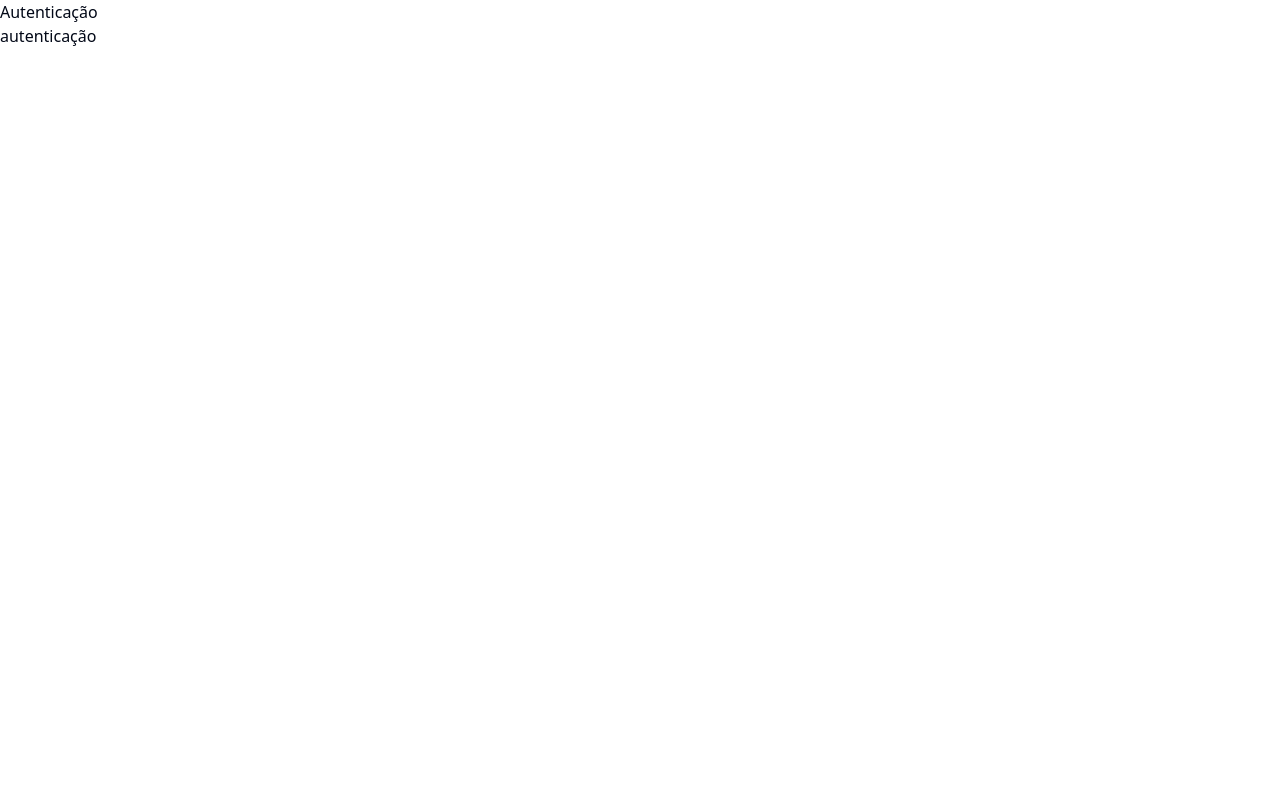
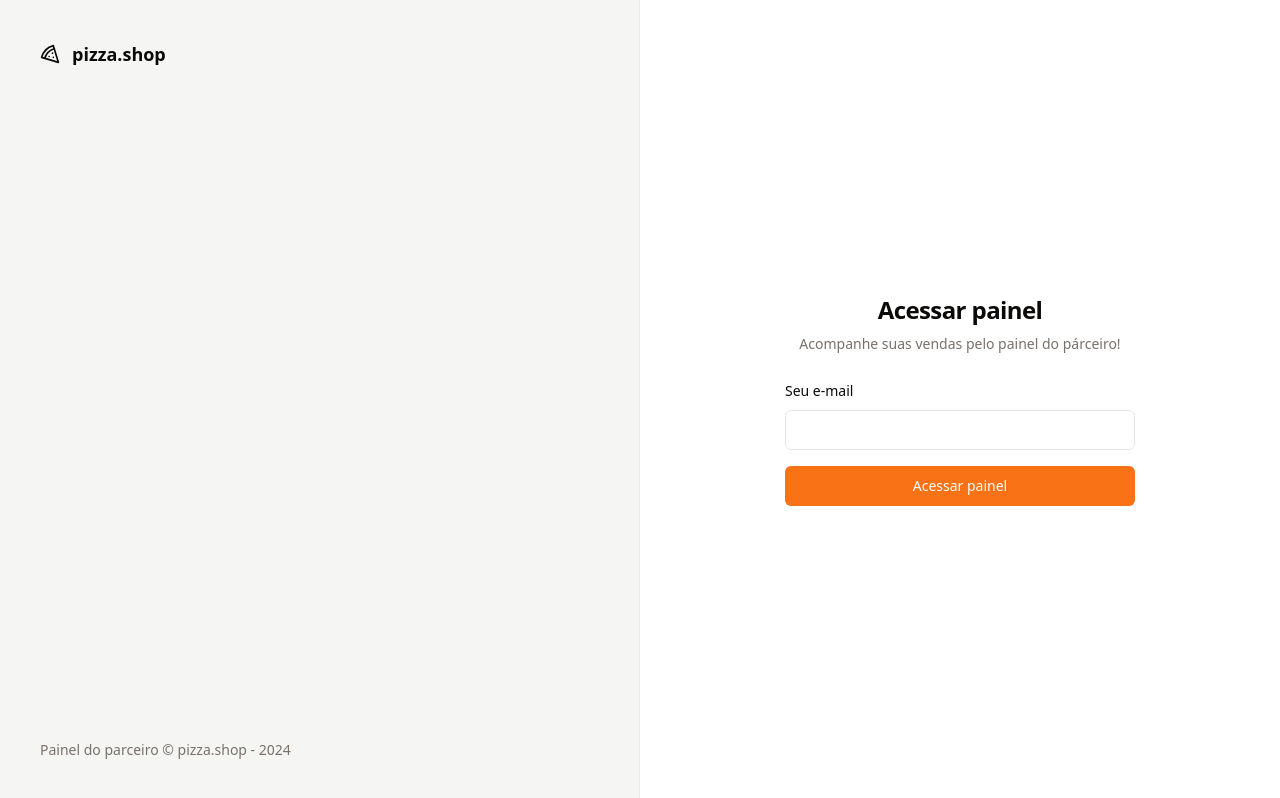
Before and after one commit to LeonardoAlbano/pizzashop-web, a React (Vite) app: page /sign-in in a window 1280 px wide. Built offline with nearby package versions, Linux system fonts and the light colour scheme.

Commit message:
Config. button, input e label

```diff
--- a/package.json
+++ b/package.json
@@ -7,9 +7,11 @@
     "dev": "vite",
     "build": "tsc && vite build",
     "lint": "eslint . --ext ts,tsx --report-unused-disable-directives --max-warnings 0",
+    "lint:fix": "eslint src --ext .ts,.tsx --fix",
     "preview": "vite preview"
   },
   "dependencies": {
+    "@radix-ui/react-label": "^2.0.2",
     "@radix-ui/react-slot": "^1.0.2",
     "class-variance-authority": "^0.7.0",
     "clsx": "^2.1.0",
--- /dev/null
+++ b/src/components/ui/button.tsx
@@ -0,0 +1,56 @@
+import * as React from "react"
+import { Slot } from "@radix-ui/react-slot"
+import { cva, type VariantProps } from "class-variance-authority"
+
+import { cn } from "@/lib/utils"
+
+const buttonVariants = cva(
+  "inline-flex items-center justify-center whitespace-nowrap rounded-md text-sm font-medium ring-offset-background transition-colors focus-visible:outline-none focus-visible:ring-2 focus-visible:ring-ring focus-visible:ring-offset-2 disabled:pointer-events-none disabled:opacity-50",
+  {
+    variants: {
+      variant: {
+        default: "bg-primary text-primary-foreground hover:bg-primary/90",
+        destructive:
+          "bg-destructive text-destructive-foreground hover:bg-destructive/90",
+        outline:
+          "border border-input bg-background hover:bg-accent hover:text-accent-foreground",
+        secondary:
+          "bg-secondary text-secondary-foreground hover:bg-secondary/80",
+        ghost: "hover:bg-accent hover:text-accent-foreground",
+        link: "text-primary underline-offset-4 hover:underline",
+      },
+      size: {
+        default: "h-10 px-4 py-2",
+        sm: "h-9 rounded-md px-3",
+        lg: "h-11 rounded-md px-8",
+        icon: "h-10 w-10",
+      },
+    },
+    defaultVariants: {
+      variant: "default",
+      size: "default",
+    },
+  }
+)
+
+export interface ButtonProps
+  extends React.ButtonHTMLAttributes<HTMLButtonElement>,
+    VariantProps<typeof buttonVariants> {
+  asChild?: boolean
+}
+
+const Button = React.forwardRef<HTMLButtonElement, ButtonProps>(
+  ({ className, variant, size, asChild = false, ...props }, ref) => {
+    const Comp = asChild ? Slot : "button"
+    return (
+      <Comp
+        className={cn(buttonVariants({ variant, size, className }))}
+        ref={ref}
+        {...props}
+      />
+    )
+  }
+)
+Button.displayName = "Button"
+
+export { Button, buttonVariants }
--- /dev/null
+++ b/src/components/ui/input.tsx
@@ -0,0 +1,25 @@
+import * as React from "react"
+
+import { cn } from "@/lib/utils"
+
+export interface InputProps
+  extends React.InputHTMLAttributes<HTMLInputElement> {}
+
+const Input = React.forwardRef<HTMLInputElement, InputProps>(
+  ({ className, type, ...props }, ref) => {
+    return (
+      <input
+        type={type}
+        className={cn(
+          "flex h-10 w-full rounded-md border border-input bg-background px-3 py-2 text-sm ring-offset-background file:border-0 file:bg-transparent file:text-sm file:font-medium placeholder:text-muted-foreground focus-visible:outline-none focus-visible:ring-2 focus-visible:ring-ring focus-visible:ring-offset-2 disabled:cursor-not-allowed disabled:opacity-50",
+          className
+        )}
+        ref={ref}
+        {...props}
+      />
+    )
+  }
+)
+Input.displayName = "Input"
+
+export { Input }
--- /dev/null
+++ b/src/components/ui/label.tsx
@@ -0,0 +1,24 @@
+import * as React from "react"
+import * as LabelPrimitive from "@radix-ui/react-label"
+import { cva, type VariantProps } from "class-variance-authority"
+
+import { cn } from "@/lib/utils"
+
+const labelVariants = cva(
+  "text-sm font-medium leading-none peer-disabled:cursor-not-allowed peer-disabled:opacity-70"
+)
+
+const Label = React.forwardRef<
+  React.ElementRef<typeof LabelPrimitive.Root>,
+  React.ComponentPropsWithoutRef<typeof LabelPrimitive.Root> &
+    VariantProps<typeof labelVariants>
+>(({ className, ...props }, ref) => (
+  <LabelPrimitive.Root
+    ref={ref}
+    className={cn(labelVariants(), className)}
+    {...props}
+  />
+))
+Label.displayName = LabelPrimitive.Root.displayName
+
+export { Label }
--- a/src/components/ui/ui/button.tsx
+++ /dev/null
@@ -1,56 +0,0 @@
-import { Slot } from '@radix-ui/react-slot'
-import { cva, type VariantProps } from 'class-variance-authority'
-import * as React from 'react'
-
-import { cn } from '@/lib/utils'
-
-const buttonVariants = cva(
-  'inline-flex items-center justify-center whitespace-nowrap rounded-md text-sm font-medium ring-offset-background transition-colors focus-visible:outline-none focus-visible:ring-2 focus-visible:ring-ring focus-visible:ring-offset-2 disabled:pointer-events-none disabled:opacity-50',
-  {
-    variants: {
-      variant: {
-        default: 'bg-primary text-primary-foreground hover:bg-primary/90',
-        destructive:
-          'bg-destructive text-destructive-foreground hover:bg-destructive/90',
-        outline:
-          'border border-input bg-background hover:bg-accent hover:text-accent-foreground',
-        secondary:
-          'bg-secondary text-secondary-foreground hover:bg-secondary/80',
-        ghost: 'hover:bg-accent hover:text-accent-foreground',
-        link: 'text-primary underline-offset-4 hover:underline',
-      },
-      size: {
-        default: 'h-10 px-4 py-2',
-        sm: 'h-9 rounded-md px-3',
-        lg: 'h-11 rounded-md px-8',
-        icon: 'h-10 w-10',
-      },
-    },
-    defaultVariants: {
-      variant: 'default',
-      size: 'default',
-    },
-  },
-)
-
-export interface ButtonProps
-  extends React.ButtonHTMLAttributes<HTMLButtonElement>,
-    VariantProps<typeof buttonVariants> {
-  asChild?: boolean
-}
-
-const Button = React.forwardRef<HTMLButtonElement, ButtonProps>(
-  ({ className, variant, size, asChild = false, ...props }, ref) => {
-    const Comp = asChild ? Slot : 'button'
-    return (
-      <Comp
-        className={cn(buttonVariants({ variant, size, className }))}
-        ref={ref}
-        {...props}
-      />
-    )
-  },
-)
-Button.displayName = 'Button'
-
-export { Button, buttonVariants }
--- a/src/global.css
+++ b/src/global.css
@@ -2,69 +2,54 @@
 @tailwind components;
 @tailwind utilities;
 
+
 @layer base {
   :root {
     --background: 0 0% 100%;
-    --foreground: 222.2 84% 4.9%;
-
+    --foreground: 20 14.3% 4.1%;
     --card: 0 0% 100%;
-    --card-foreground: 222.2 84% 4.9%;
-
+    --card-foreground: 20 14.3% 4.1%;
     --popover: 0 0% 100%;
-    --popover-foreground: 222.2 84% 4.9%;
-
-    --primary: 222.2 47.4% 11.2%;
-    --primary-foreground: 210 40% 98%;
-
-    --secondary: 210 40% 96.1%;
-    --secondary-foreground: 222.2 47.4% 11.2%;
-
-    --muted: 210 40% 96.1%;
-    --muted-foreground: 215.4 16.3% 46.9%;
-
-    --accent: 210 40% 96.1%;
-    --accent-foreground: 222.2 47.4% 11.2%;
-
+    --popover-foreground: 20 14.3% 4.1%;
+    --primary: 24.6 95% 53.1%;
+    --primary-foreground: 60 9.1% 97.8%;
+    --secondary: 60 4.8% 95.9%;
+    --secondary-foreground: 24 9.8% 10%;
+    --muted: 60 4.8% 95.9%;
+    --muted-foreground: 25 5.3% 44.7%;
+    --accent: 60 4.8% 95.9%;
+    --accent-foreground: 24 9.8% 10%;
     --destructive: 0 84.2% 60.2%;
-    --destructive-foreground: 210 40% 98%;
-
-    --border: 214.3 31.8% 91.4%;
-    --input: 214.3 31.8% 91.4%;
-    --ring: 222.2 84% 4.9%;
-
+    --destructive-foreground: 60 9.1% 97.8%;
+    --border: 20 5.9% 90%;
+    --input: 20 5.9% 90%;
+    --ring: 24.6 95% 53.1%;
     --radius: 0.5rem;
   }
 
   .dark {
-    --background: 222.2 84% 4.9%;
-    --foreground: 210 40% 98%;
-
-    --card: 222.2 84% 4.9%;
-    --card-foreground: 210 40% 98%;
-
-    --popover: 222.2 84% 4.9%;
-    --popover-foreground: 210 40% 98%;
-
-    --primary: 210 40% 98%;
-    --primary-foreground: 222.2 47.4% 11.2%;
-
-    --secondary: 217.2 32.6% 17.5%;
-    --secondary-foreground: 210 40% 98%;
-
-    --muted: 217.2 32.6% 17.5%;
-    --muted-foreground: 215 20.2% 65.1%;
-
-    --accent: 217.2 32.6% 17.5%;
-    --accent-foreground: 210 40% 98%;
-
-    --destructive: 0 62.8% 30.6%;
-    --destructive-foreground: 210 40% 98%;
-
-    --border: 217.2 32.6% 17.5%;
-    --input: 217.2 32.6% 17.5%;
-    --ring: 212.7 26.8% 83.9%;
+    --background: 20 14.3% 4.1%;
+    --foreground: 60 9.1% 97.8%;
+    --card: 20 14.3% 4.1%;
+    --card-foreground: 60 9.1% 97.8%;
+    --popover: 20 14.3% 4.1%;
+    --popover-foreground: 60 9.1% 97.8%;
+    --primary: 20.5 90.2% 48.2%;
+    --primary-foreground: 60 9.1% 97.8%;
+    --secondary: 12 6.5% 15.1%;
+    --secondary-foreground: 60 9.1% 97.8%;
+    --muted: 12 6.5% 15.1%;
+    --muted-foreground: 24 5.4% 63.9%;
+    --accent: 12 6.5% 15.1%;
+    --accent-foreground: 60 9.1% 97.8%;
+    --destructive: 0 72.2% 50.6%;
+    --destructive-foreground: 60 9.1% 97.8%;
+    --border: 12 6.5% 15.1%;
+    --input: 12 6.5% 15.1%;
+    --ring: 20.5 90.2% 48.2%;
   }
 }
+
 
 @layer base {
   * {
--- a/src/main.tsx
+++ b/src/main.tsx
@@ -1,5 +1,6 @@
 import React from 'react'
 import ReactDOM from 'react-dom/client'
+
 import { App } from './App.tsx'
 
 ReactDOM.createRoot(document.getElementById('root')!).render(
--- a/src/pages/_layouts/auth.tsx
+++ b/src/pages/_layouts/auth.tsx
@@ -1,11 +1,20 @@
+import { Pizza } from 'lucide-react'
 import { Outlet } from 'react-router-dom'
 
 export function AuthLayout() {
   return (
-    <div>
-      <h1>Autenticação</h1>
+    <div className="min-h-screen grid grid-cols-2">
+      <div className="h-full border-r border-foreground/5 bg-muted p-10 text-muted-foreground flex flex-col justify-between">
+        <div className="flex items-center gap-3 text-lg font-medium text-foreground">
+          <Pizza className="h-5 w-5" />
+          <span className="font-semibold">pizza.shop</span>
+        </div>
+        <footer className="text-sm">
+          Painel do parceiro &copy; pizza.shop - {new Date().getFullYear()}
+        </footer>
+      </div>
 
-      <div>
+      <div className="flex flex-col justify-center items-center">
         <Outlet />
       </div>
     </div>
--- a/src/pages/auth/sign-in.tsx
+++ b/src/pages/auth/sign-in.tsx
@@ -1,10 +1,37 @@
 import { Helmet } from 'react-helmet-async'
+
+import { Button } from '@/components/ui/button'
+import { Input } from '@/components/ui/input'
+import { Label } from '@/components/ui/label'
 
 export function SignIn() {
   return (
     <>
       <Helmet title="Login" />
-      <h1>autenticação</h1>
+      <div className="p-8">
+        <div className="w-[350px] flex flex-col justify-center gap-6">
+          <div className="flex flex-col gap-2 text-center">
+            <h1 className="text-2xl font-semibold tracking-tight">
+              Acessar painel
+            </h1>
+            <p className="text-sm text-muted-foreground">
+              Acompanhe suas vendas pelo painel do párceiro!
+            </p>
+          </div>
+
+          <form className="space-y-4">
+            <div className="space-y-2">
+              <Label htmlFor="email">Seu e-mail</Label>
+              <Input id="email" type="email" />
+            </div>
+
+            <Button className="w-full" type="submit">
+              {' '}
+              Acessar painel{' '}
+            </Button>
+          </form>
+        </div>
+      </div>
     </>
   )
 }
```
Also changed, not shown: 1 other file (tests, documents, lock files or other folders).
